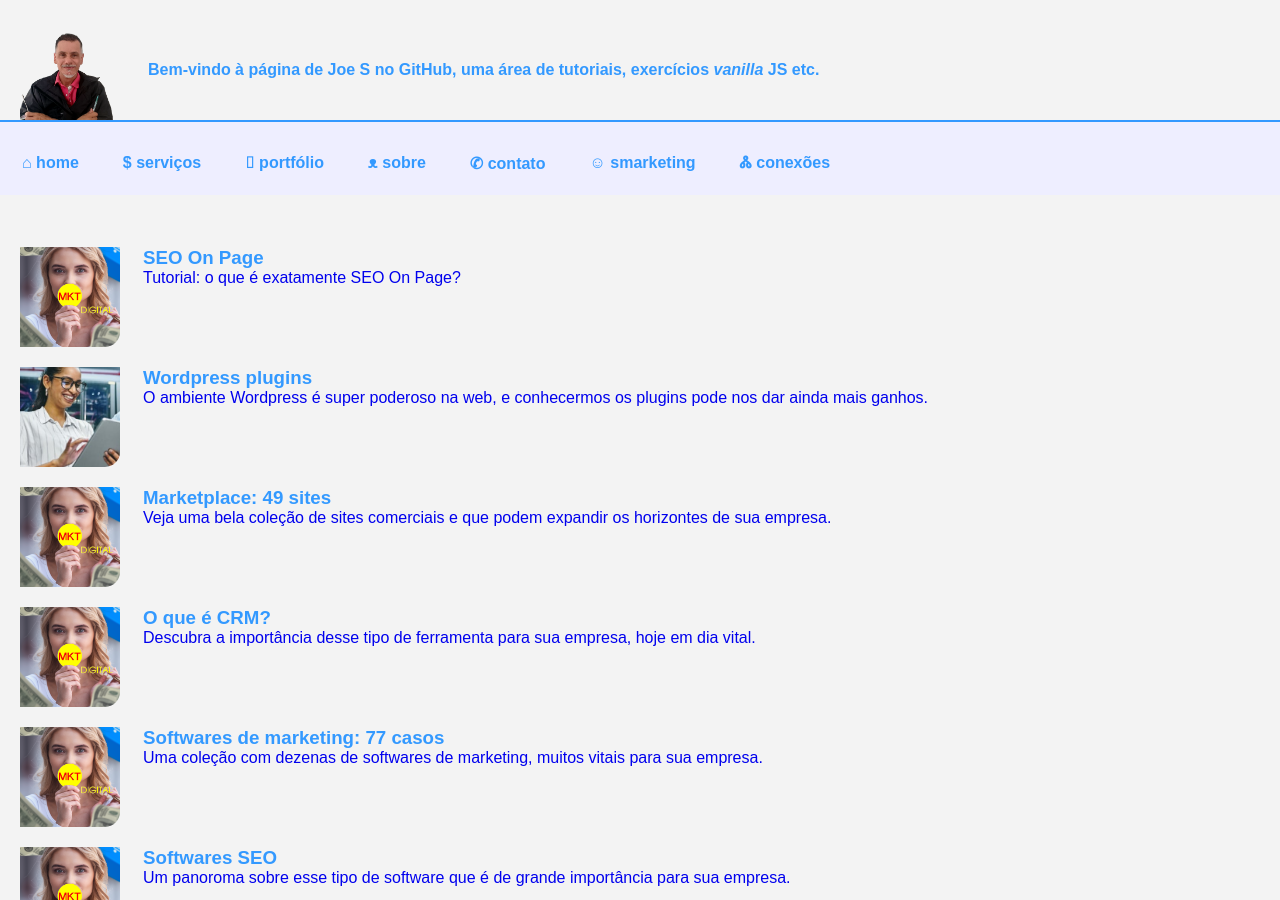
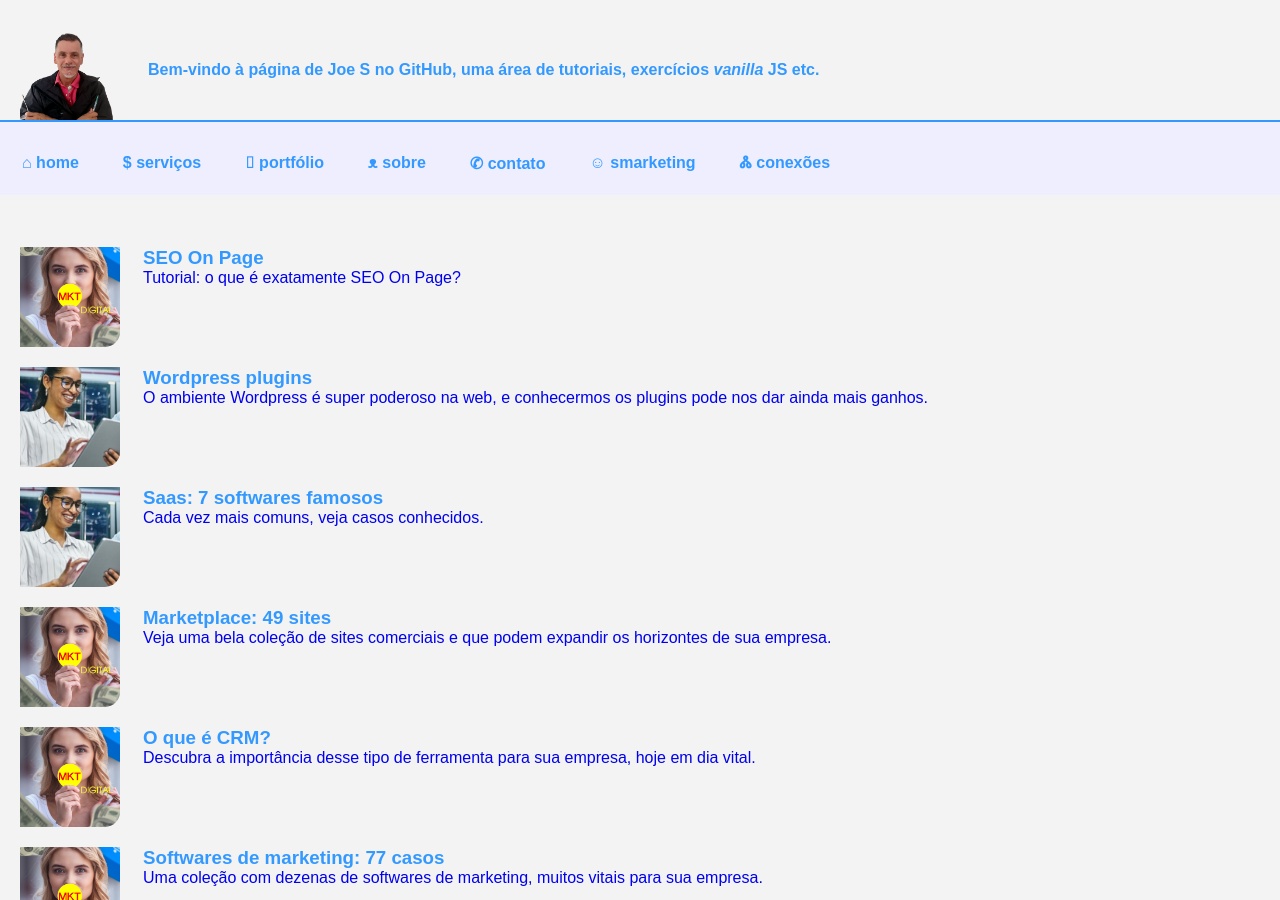
Before and after one commit to Joesynth/joesynth.github.io, a Jekyll site: the page built from smarketing.html, in a window 1280 px wide and 900 px high. Built offline with Jekyll 4.4.1, drawn with Linux system fonts in a browser that asks for light colours; some of the changed text lies outside the part shown.

Commit message:
Add new entry for SaaS software in smarketing.json

```diff
--- a/_data/smarketing.json
+++ b/_data/smarketing.json
@@ -10,6 +10,12 @@
     "src": "image/ti.png",
     "h3": "Wordpress plugins",
     "p": "O ambiente Wordpress é super poderoso na web, e conhecermos os plugins pode nos dar ainda mais ganhos."
+  },
+  {
+    "href": "saas-7-softwares-famosos.html",
+    "src": "image/ti.png",
+    "h3": "Saas: 7 softwares famosos",
+    "p": "Cada vez mais comuns, veja casos conhecidos."
   },
   {
     "href": "marketplace-49-sites.html",
```
